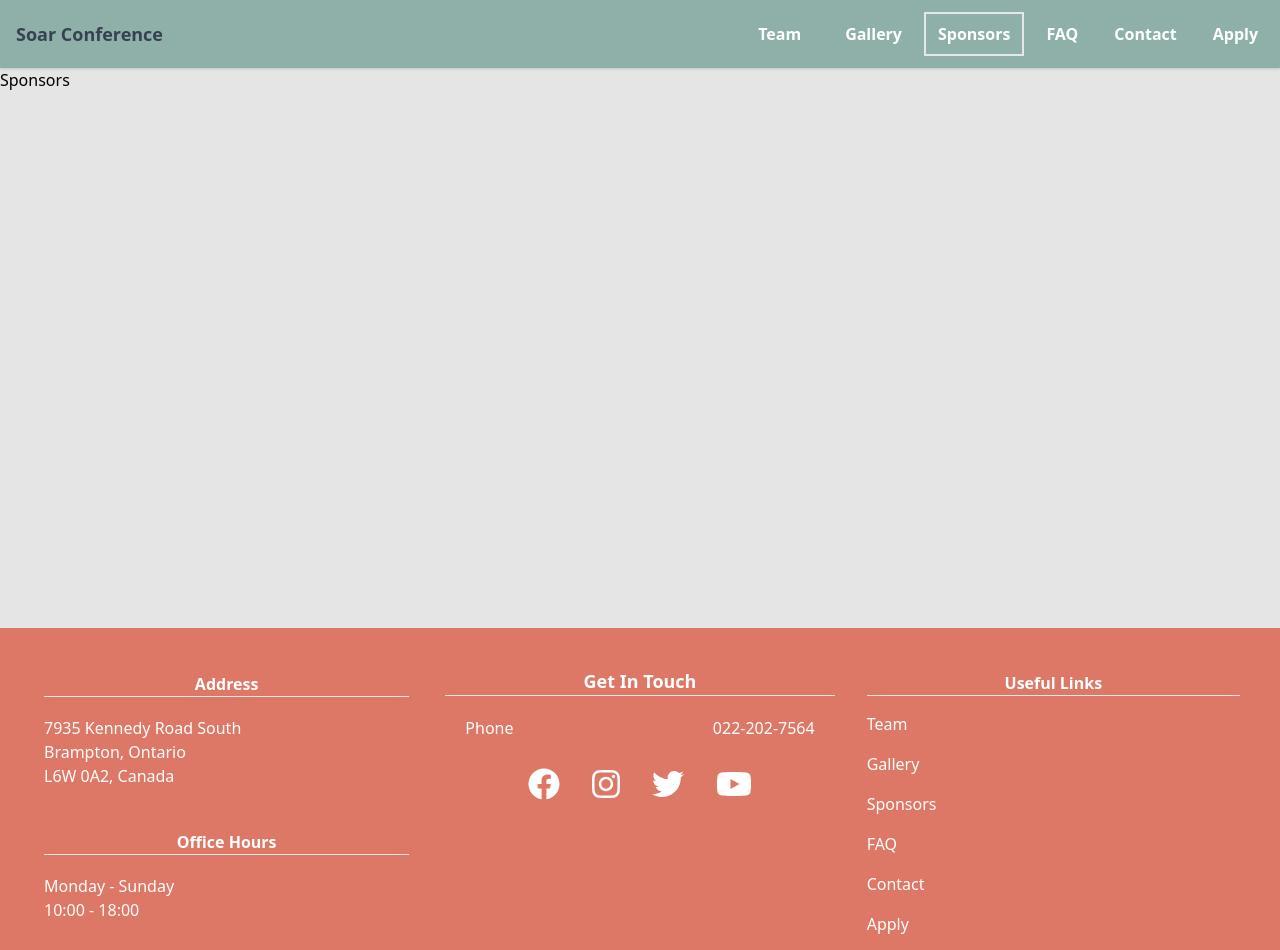
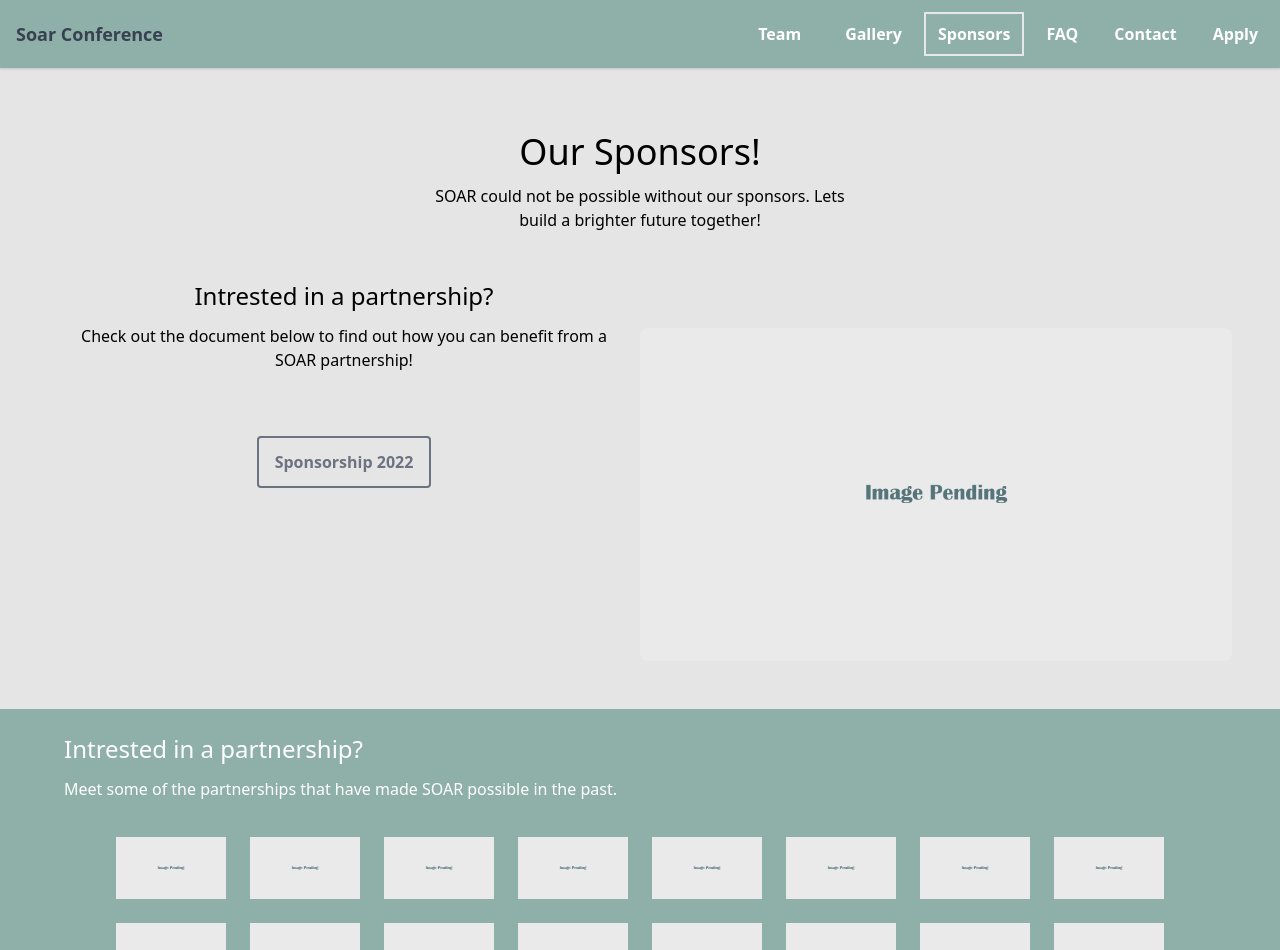
Before and after one commit to SoarConferenceCA/SoarWebsite2021, a Next.js app: page /sponsors in a window 1280 px wide. Shown: the top 950 px of the page. Built offline with nearby package versions, Linux system fonts and the light colour scheme.

Commit message:
Sponsors page

```diff
--- a/pages/sponsors.jsx
+++ b/pages/sponsors.jsx
@@ -1,3 +1,56 @@
 export default function Sponsors() {
-    return <div>Sponsors</div>
+    return (
+        <div>
+            <div className="mt-16 w-full grid grid-cols-1 place-items-center">
+                <h1 className="text-4xl">
+                    Our Sponsors!
+                </h1>
+                <p style={{maxWidth: '420px'}} className="mt-3 text-md text-center">
+                    SOAR could not be possible without our sponsors. Lets build a brighter future together!
+                </p>
+            </div>
+
+            <div className="my-12 px-4 md:px-12 grid grid-cols-1 sm:grid-cols-2">
+                <div className="px-4">
+                    <h2 className="text-center text-2xl">
+                        Intrested in a partnership?
+                    </h2>
+                    <p className="mt-3 text-md text-center">
+                    Check out the document below to find out how you can benefit from a SOAR partnership!
+                    </p>
+
+                    <div className="mt-16 flex justify-center">
+                        <button className="px-2 sm:px-4 py-2 sm:py-3 rounded border-2 border-gray-500 hover:border-pale-pink font-bold text-gray-500 hover:text-pale-pink">
+                            Sponsorship 2022
+                        </button>
+                    </div>
+                </div>
+
+                <div className="mt-12 sm:mt-none">
+                    <img src="/assets/unknown.png" className="rounded-lg max-w-full" />
+                </div>
+            </div>
+
+            <div className="bg-odd-green mt-18 pb-22">
+                <div className="py-6 mx-16">
+                    <h3 className="text-white text-2xl">
+                        Intrested in a partnership?
+                    </h3>
+                    <p className="mt-3 text-white text-md">
+                        Meet some of the partnerships that have made SOAR possible in the past.
+                    </p>
+                </div>
+
+                <div className="px-4 md:px-16 flex flex-wrap justify-center">
+                    {
+                        [...Array(26)].map( (_, idx) => (
+                            <div className="m-3" style={{width: "110px"}} key={idx}>
+                                <img src="/assets/unknown.png" className="block" />
+                            </div>
+                        ))
+                    }
+                </div>
+            </div>
+        </div>
+    )
 }
```
